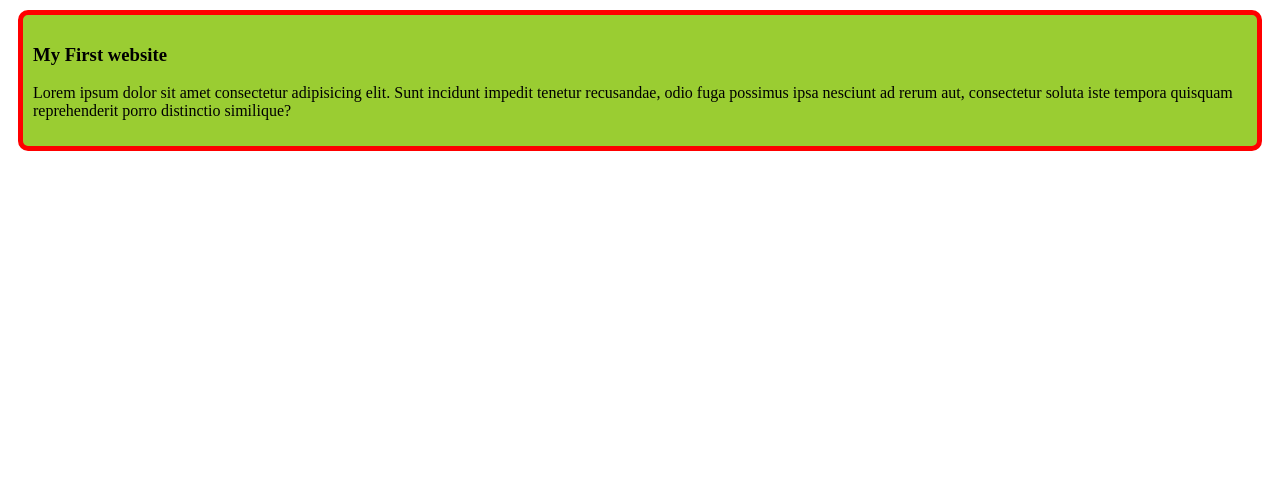
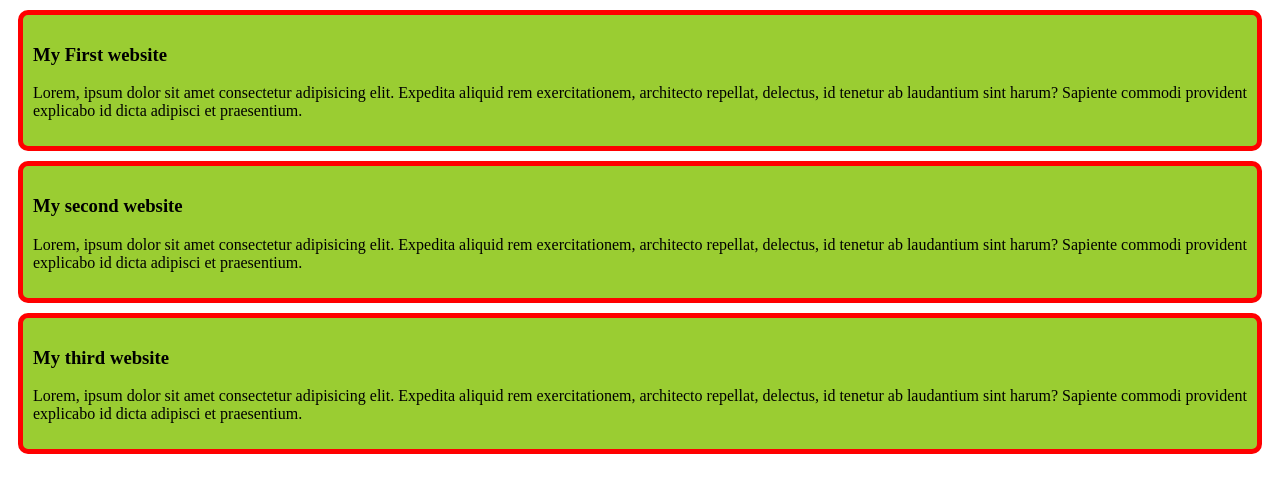
Before and after one commit to abusaleh2874/my-simple-git-repo, a plain HTML site: page index.html in a window 1280 px wide. Drawn offline with Linux system fonts and the light colour scheme.

Commit message:
aded the second and third blog

```diff
--- a/index.html
+++ b/index.html
@@ -10,11 +10,24 @@
     <div>
         <h3>My First website</h3>
         <p>
-            Lorem ipsum dolor sit amet consectetur adipisicing elit. Sunt incidunt impedit tenetur recusandae, odio fuga possimus ipsa nesciunt ad rerum aut, consectetur soluta iste tempora quisquam reprehenderit porro distinctio similique?
+            Lorem, ipsum dolor sit amet consectetur adipisicing elit. Expedita aliquid rem exercitationem, architecto repellat, delectus, id tenetur ab laudantium sint harum? Sapiente commodi provident explicabo id dicta adipisci et praesentium.
+        </p>
+    </div>
+    <div>
+        <h3>My second website</h3>
+        <p>
+            Lorem, ipsum dolor sit amet consectetur adipisicing elit. Expedita aliquid rem exercitationem, architecto repellat, delectus, id tenetur ab laudantium sint harum? Sapiente commodi provident explicabo id dicta adipisci et praesentium.
+        </p>
+    </div>
+    <div>
+        <h3>My third website</h3>
+        <p>
+            Lorem, ipsum dolor sit amet consectetur adipisicing elit. Expedita aliquid rem exercitationem, architecto repellat, delectus, id tenetur ab laudantium sint harum? Sapiente commodi provident explicabo id dicta adipisci et praesentium.
         </p>
     </div>
 
 
 
+
 </body>
 </html>
--- a/styles/blog.css
+++ b/styles/blog.css
@@ -4,5 +4,5 @@ div{
     border-radius: 10px;
     padding: 10px;
     margin: 10px;
-    box-shadow: 10px solid black;
+    /*box-shadow: 10px solid black;*/
 }
```
